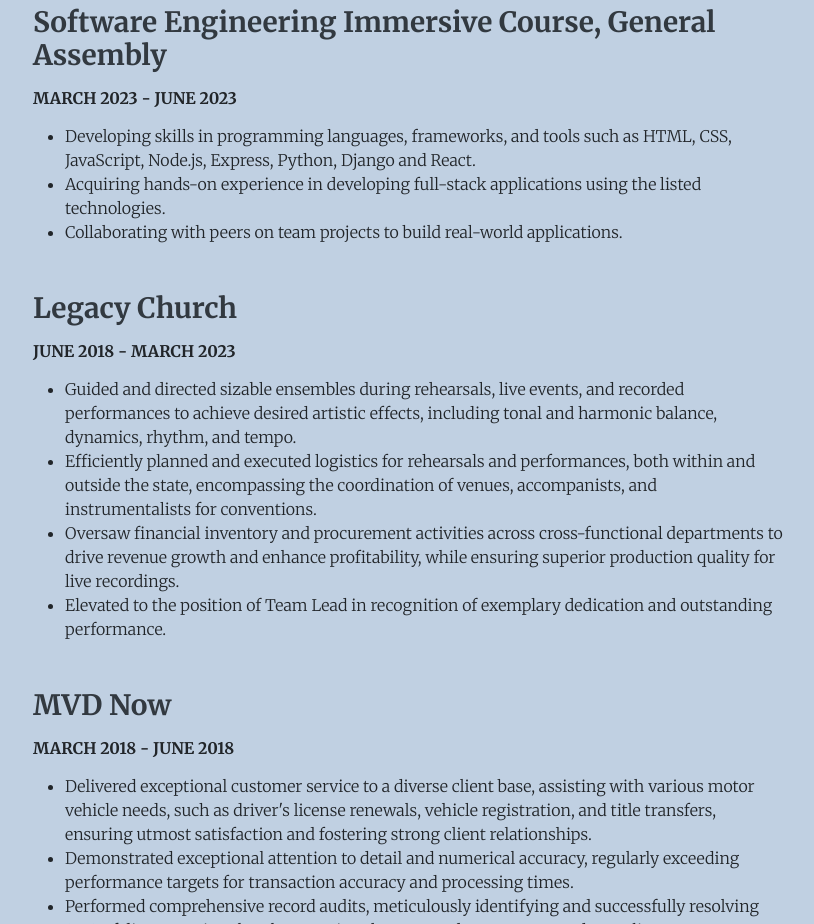
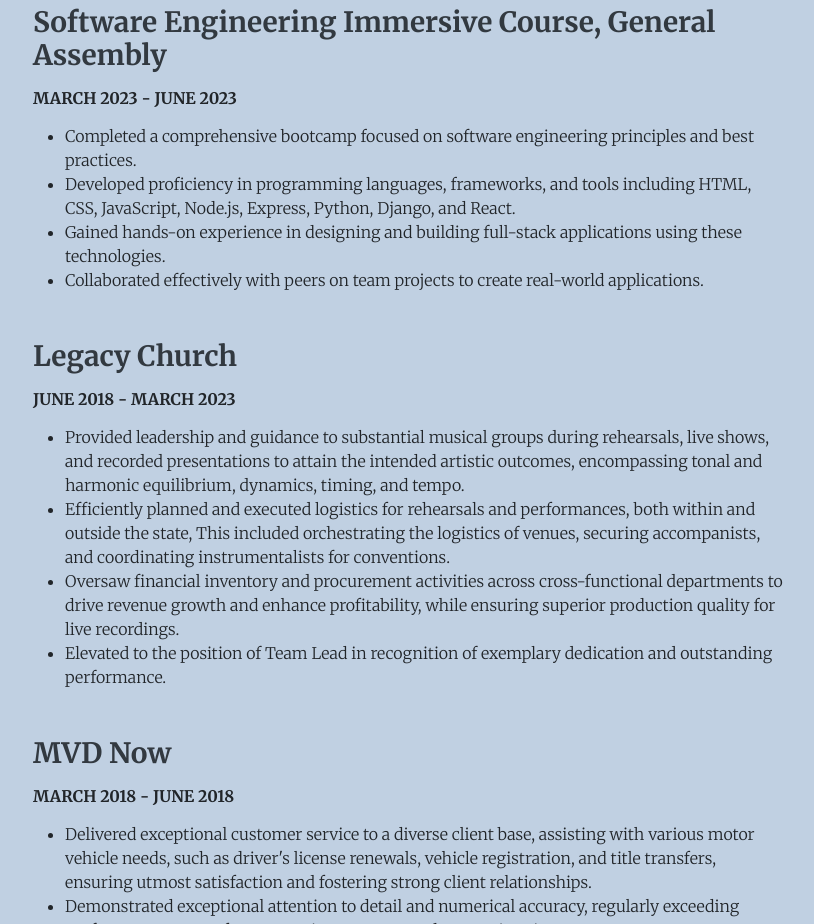
Before and after one commit to cjsanc1/Christopher-Sanchez-Portfolio, a plain HTML site: page index.html in a window 1280 px wide. Shown: the part 960-1884 px from the top of the page, without its empty margins (231-1045 px from the left). Drawn offline with nearby package versions, Linux system fonts and the light colour scheme.

Commit message:
Updating Legacy bullet points

```diff
--- a/index.html
+++ b/index.html
@@ -82,9 +82,10 @@
         <h6>MARCH 2023 - JUNE 2023</h6>
         <p>
             <ul>
-                <li>Developing skills in programming languages, frameworks, and tools such as HTML, CSS, JavaScript, Node.js, Express, Python, Django and React.</li>
-                <li>Acquiring hands-on experience in developing full-stack applications using the listed technologies.</li>
-                <li>Collaborating with peers on team projects to build real-world applications.</li>
+                <li>Completed a comprehensive bootcamp focused on software engineering principles and best practices.</li>
+                <li>Developed proficiency in programming languages, frameworks, and tools including HTML, CSS, JavaScript, Node.js, Express, Python, Django, and React.</li>
+                <li>Gained hands-on experience in designing and building full-stack applications using these technologies.</li>
+                <li>Collaborated effectively with peers on team projects to create real-world applications.</li>
             </ul>
         </p>
 
@@ -92,8 +93,8 @@
         <h6>JUNE 2018 - MARCH 2023</h6>
         <p>
         <ul>
-            <li>Guided and directed sizable ensembles during rehearsals, live events, and recorded performances to achieve desired artistic effects, including tonal and harmonic balance, dynamics, rhythm, and tempo.</li>
-            <li>Efficiently planned and executed logistics for rehearsals and performances, both within and outside the state, encompassing the coordination of venues, accompanists, and instrumentalists for conventions.</li>
+            <li>Provided leadership and guidance to substantial musical groups during rehearsals, live shows, and recorded presentations to attain the intended artistic outcomes, encompassing tonal and harmonic equilibrium, dynamics, timing, and tempo.</li>
+            <li>Efficiently planned and executed logistics for rehearsals and performances, both within and outside the state, This included orchestrating the logistics of venues, securing accompanists, and coordinating instrumentalists for conventions.</li>
             <li>Oversaw financial inventory and procurement activities across cross-functional departments to drive revenue growth and enhance profitability, while ensuring superior production quality for live recordings.</li>
             <li>Elevated to the position of Team Lead in recognition of exemplary dedication and outstanding performance.</li>
         </ul>
```
